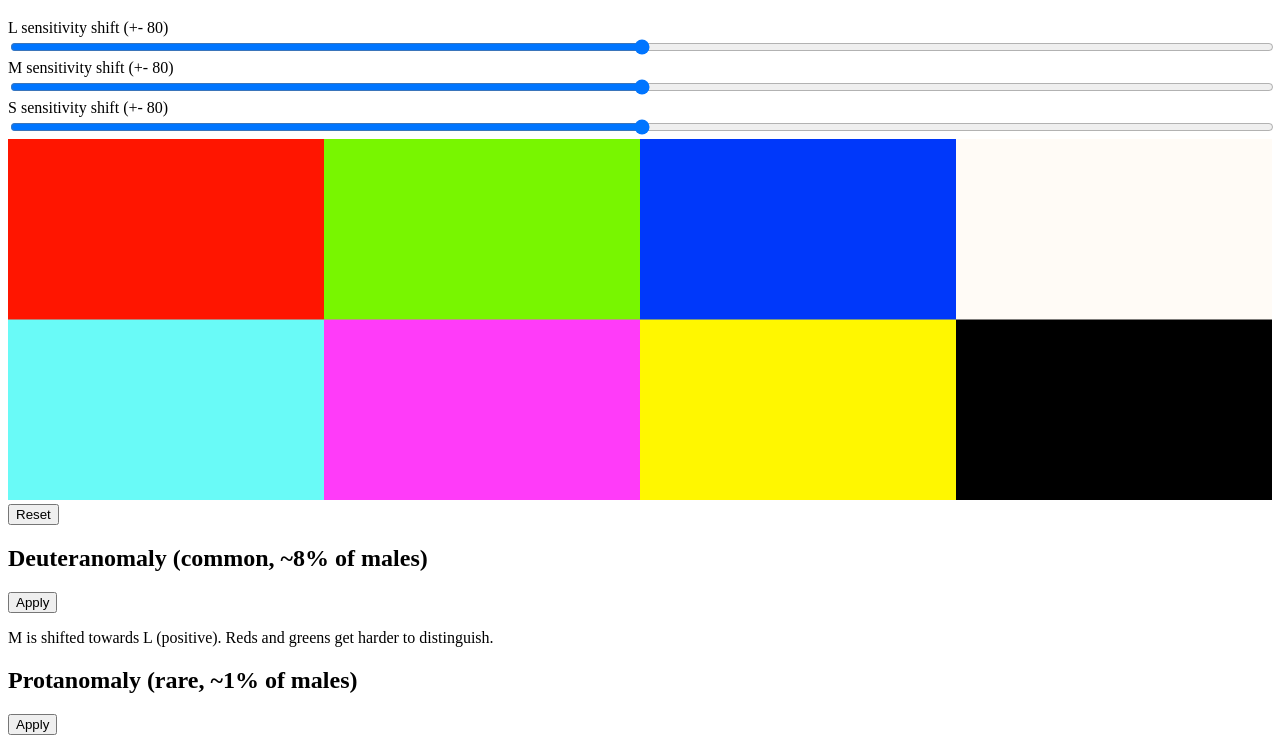
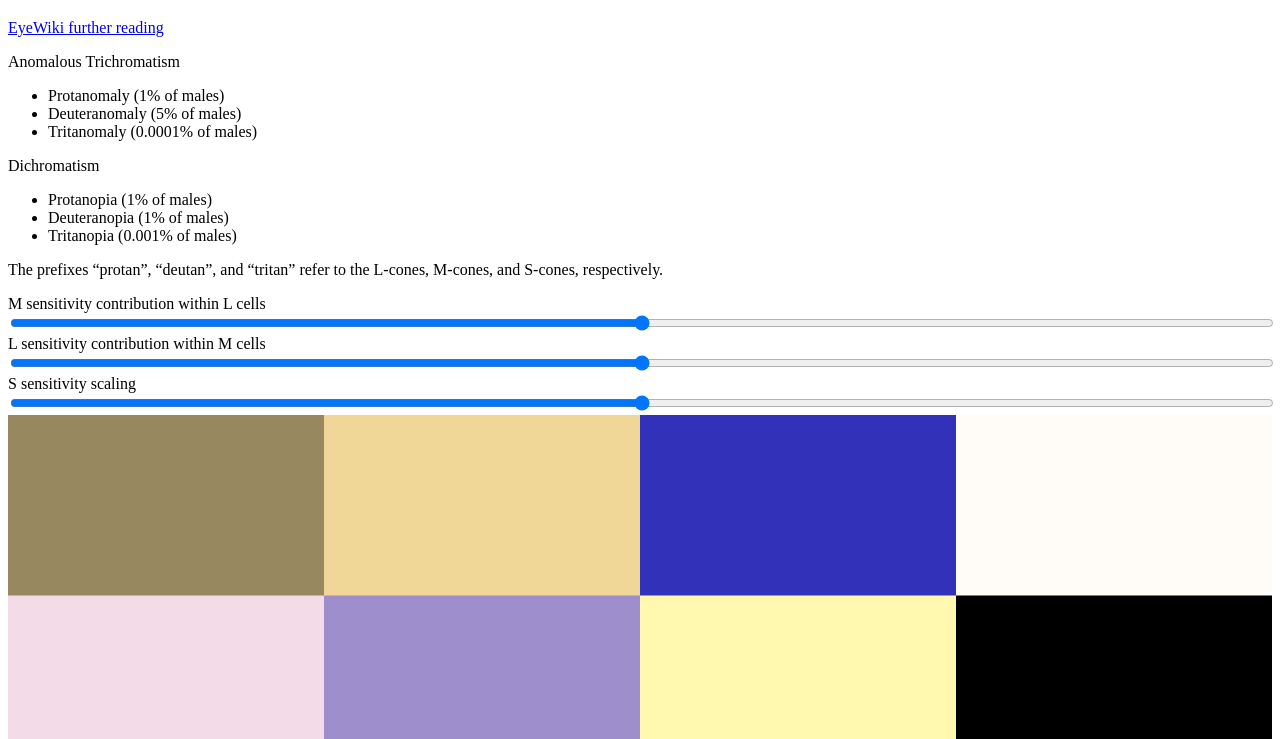
Before and after one commit to Smilebags/spectral-utilities, a website with bundled scripts: page src/entrypoint/colour-blindness/index.html in a window 1280 px wide. Shown: the part 61-800 px from the top of the page. Built offline with nearby package versions, Linux system fonts and the light colour scheme.

Commit message:
Improve colour blindness entrypoint

```diff
--- a/src/entrypoint/colour-blindness/createColourBlindnessLMSSpectra.ts
+++ b/src/entrypoint/colour-blindness/createColourBlindnessLMSSpectra.ts
@@ -24,8 +24,8 @@ const lSpectrum = createChannelSpectrum(0);
 const mSpectrum = createChannelSpectrum(1);
 const sSpectrum = createChannelSpectrum(2);
 
-const offsetSpectrum = (spectrum: Spectrum, offset: number) => ({
-    sample: (wavelength: number) => spectrum.sample(wavelength - offset),
+const blendSpectrum = (a: Spectrum, b: Spectrum, blend: number) => ({
+    sample: (wavelength: number) => lerp(a.sample(wavelength), b.sample(wavelength), blend),
 });
 
 export const createColourBlindnessLMSSpectra = (
@@ -34,8 +34,8 @@ export const createColourBlindnessLMSSpectra = (
     sOffset: number,
 ): LMSLookup => {
     return {
-        l: offsetSpectrum(lSpectrum, lOffset),
-        m: offsetSpectrum(mSpectrum, mOffset),
-        s: offsetSpectrum(sSpectrum, sOffset),
+        l: blendSpectrum(lSpectrum, mSpectrum, lOffset / 100),
+        m: blendSpectrum(mSpectrum, lSpectrum, mOffset / 100),
+        s: blendSpectrum(sSpectrum, blendSpectrum(lSpectrum, mSpectrum, 0.5), sOffset / 100),
     };
 };
--- a/src/entrypoint/colour-blindness/index.html
+++ b/src/entrypoint/colour-blindness/index.html
@@ -20,20 +20,47 @@
 
 <body>
     <h1>Colour blindness simulation</h1>
-    L sensitivity shift (+- 80)
-    <input type="range" min="-80" max="80" step="1" id="l" />
-    M sensitivity shift (+- 80)
-    <input type="range" min="-80" max="80" step="1" id="m" />
-    S sensitivity shift (+- 80)
-    <input type="range" min="-80" max="80" step="1" id="s" />
+    <a href="https://eyewiki.org/Color_Vision">EyeWiki further reading</a>
+    <p>
+        Anomalous Trichromatism
+        <ul>
+            <li>Protanomaly (1% of males)</li>
+            <li>Deuteranomaly (5% of males)</li>
+            <li>Tritanomaly (0.0001% of males)</li>
+        </ul>
+        Dichromatism
+        <ul>
+            <li>Protanopia (1% of males)</li>
+            <li>Deuteranopia (1% of males)</li>
+            <li>Tritanopia (0.001% of males)</li>
+        </ul>
+    The prefixes “protan”, “deutan”, and “tritan” refer to the L-cones, M-cones, and S-cones, respectively.
+    </p>
+    M sensitivity contribution within L cells
+    <input type="range" min="0" max="100" step="1" id="l" />
+    L sensitivity contribution within M cells
+    <input type="range" value="50" min="0" max="100" step="1" id="m" />
+    S sensitivity scaling
+    <input type="range" min="0" max="100" step="1" id="s" />
     <canvas id="colour" width="2800" height="800"></canvas>
     <button id="reset">Reset</button>
-    <h2>Deuteranomaly (common, ~8% of males)</h2>
+    <h2>Protanomaly</h2>
+    <button id="protanomaly">Apply</button>
+    <p>L cone response becomes more like M cone. Reds and greens get harder to distinguish.</p>
+    <h2>Protanopia</h2>
+    <button id="protanopia">Apply</button>
+    <p>L cone response is identical M cone. Reds and greens are indistinguishable. Red objects appear darker than they would in Deuteranopia.</p>
+
+    <h2>Deuteranomaly</h2>
     <button id="deuteranomaly">Apply</button>
-    <p>M is shifted towards L (positive). Reds and greens get harder to distinguish.</p>
-    <h2>Protanomaly (rare, ~1% of males)</h2>
-    <button id="protanomaly">Apply</button>
-    <p>L is shifted towards M (negative). Reds become darker, and reds and greens get harder to distinguish.</p>
+    <p>M cone response becomes more like L cone. Reds and greens get harder to distinguish.</p>
+    <h2>Deuteranopia</h2>
+    <button id="deuteranopia">Apply</button>
+    <p>M cone response is identical L cone. Reds and greens are indistinguishable. Red objects appear lighter than they would in Protanopia.</p>
+
+    <h2>Tritanopia</h2>
+    <button id="tritanopia">Apply</button>
+    <p>S cone response is entirely missing. Blue objects appear dark, differentiation between colours containing and not containing blue is lost.</p>
 </body>
 
 </html>
--- a/src/entrypoint/colour-blindness/index.ts
+++ b/src/entrypoint/colour-blindness/index.ts
@@ -20,7 +20,10 @@ const sSlider = document.getElementById('s') as HTMLInputElement;
 
 const resetButton = document.getElementById('reset') as HTMLButtonElement;
 const protanomalyButton = document.getElementById('protanomaly') as HTMLButtonElement;
+const protanopiaButton = document.getElementById('protanopia') as HTMLButtonElement;
 const deuteranomalyButton = document.getElementById('deuteranomaly') as HTMLButtonElement;
+const deuteranopiaButton = document.getElementById('deuteranopia') as HTMLButtonElement;
+const tritanopiaButton = document.getElementById('tritanopia') as HTMLButtonElement;
 
 function setupObservers() {
   lSlider.addEventListener('input', redraw);
@@ -28,7 +31,10 @@ function setupObservers() {
   sSlider.addEventListener('input', redraw);
   resetButton.addEventListener('click', resetSliders);
   protanomalyButton.addEventListener('click', applyProtanomaly);
+  protanopiaButton.addEventListener('click', applyProtanopia);
   deuteranomalyButton.addEventListener('click', applyDeuteranomaly);
+  deuteranopiaButton.addEventListener('click', applyDeuteranopia);
+  tritanopiaButton.addEventListener('click', applyTritanopia);
 }
 
 function resetSliders() {
@@ -38,15 +44,33 @@ function resetSliders() {
   redraw();
 }
 function applyProtanomaly() {
-  lSlider.value = '-50';
+  lSlider.value = '50';
+  mSlider.value = '0';
+  sSlider.value = '0';
+  redraw();
+}
+function applyProtanopia() {
+  lSlider.value = '100';
   mSlider.value = '0';
   sSlider.value = '0';
   redraw();
 }
 function applyDeuteranomaly() {
   lSlider.value = '0';
-  mSlider.value = '48';
+  mSlider.value = '50';
   sSlider.value = '0';
+  redraw();
+}
+function applyDeuteranopia() {
+  lSlider.value = '0';
+  mSlider.value = '100';
+  sSlider.value = '0';
+  redraw();
+}
+function applyTritanopia() {
+  lSlider.value = '0';
+  mSlider.value = '0';
+  sSlider.value = '100';
   redraw();
 }
 
@@ -119,97 +143,3 @@ function render(
     colourCtx.fillRect(x, y, width, height);
   }
 }
-
-
-// function renderColourScope(ctx: CanvasRenderingContext2D, spectrum: Spectrum) {
-
-//   const isInGamut = targetGamutColour.allPositive;
-
-//   if (!isInGamut) {
-//     if (USE_P3_IMAGEDATA_HACK) {
-//       drawP3RectUsingImageData(
-//         ctx,
-//         ctx.canvas.width - 40,
-//         ctx.canvas.height - 40,
-//         40,
-//         40,
-//         new Colour(new Vec3(1, 0, 0), 'Display-P3'),
-//       );
-//     } else {
-//       ctx.fillStyle = USE_P3 ? 'color(display-p3 1 0 0)' : 'red';
-//       ctx.fillRect(ctx.canvas.width - 40, ctx.canvas.height - 40, 40, 40);
-//     }
-//     ctx.canvas.title = 'Colour is out of gamut';
-//   } else {
-//     ctx.canvas.title = 'Colour is in gamut';
-//   }
-// }
-
-// function renderScopeBackground(ctx: CanvasRenderingContext2D) {
-//   let imageData: ImageData | null = null;
-//   if (USE_P3_IMAGEDATA_HACK) {
-//     imageData = ctx.getImageData(0, 0, ctx.canvas.width, ctx.canvas.height);
-//   }
-//   for (let i = 0; i < ctx.canvas.width; i++) {
-//     const wavelength = mapValue(i, 0, ctx.canvas.width, WAVELENGTH_LOW, WAVELENGTH_HIGH);
-//     let colour = Colour.fromWavelength(wavelength).lerp(ie.multiply(0.5), 0.5);
-//     colour = new ChromaticAdaptation().adapt(colour, ie, targetWhite, true);
-//     if (USE_P3_IMAGEDATA_HACK && imageData) {
-//       assignRectToP3ImageData(imageData, i, 0, 1, ctx.canvas.height, colour);
-//     } else {
-//       ctx.fillStyle = USE_P3 ? colour.cssP3ColorString : colour.sRGBHex;
-//       ctx.fillRect(i, 0, 1, ctx.canvas.height);
-//     }
-//   }
-//   if (USE_P3_IMAGEDATA_HACK && imageData) {
-//     ctx.putImageData(imageData, 0, 0);
-//   }
-// }
-
-// function assignRectToP3ImageData(
-//   imageData: ImageData,
-//   xCoord: number,
-//   yCoord: number,
-//   width: number,
-//   height: number,
-//   colour: Colour,
-// ) {
-//   const data = imageData.data;
-//   const { x: r, y: g, z: b } = colour.to('Display-P3').triplet;
-//   for (let j = 0; j < height; j++) {
-//     for (let i = 0; i < width; i++) {
-//       const offset = ((j + yCoord) * imageData.width + (i + xCoord)) * 4;
-//       data[offset] = r * 255;
-//       data[offset + 1] = g * 255;
-//       data[offset + 2] = b * 255;
-//       data[offset + 3] = 255;
-//     }
-//   }
-// }
-
-// function drawP3RectUsingImageData(
-//   ctx: CanvasRenderingContext2D,
-//   x: number,
-//   y: number,
-//   width: number,
-//   height: number,
-//   colour: Colour,
-// ) {
-//   const imageData = ctx.getImageData(x, y, width, height);
-//   assignRectToP3ImageData(imageData, 0, 0, width, height, colour);
-//   ctx.putImageData(imageData, x, y);
-// }
-
-// function checkP3CanvasSupport() {
-//   const canvas = document.createElement('canvas');
-//   canvas.width = 1;
-//   canvas.height = 1;
-//   const ctx = canvas.getContext('2d', { colorSpace: 'display-p3' })! as CanvasRenderingContext2D;
-//   if (!ctx) {
-//     return false;
-//   }
-//   const imageData = ctx.getImageData(0, 0, 1, 1);
-//   // @ts-ignore
-//   const colorSpace = imageData.colorSpace || '';
-//   return colorSpace === 'display-p3';
-// }
```
Also changed, not shown: src/Colour/ChromaticAdaptation.ts (+11 -3 lines).
